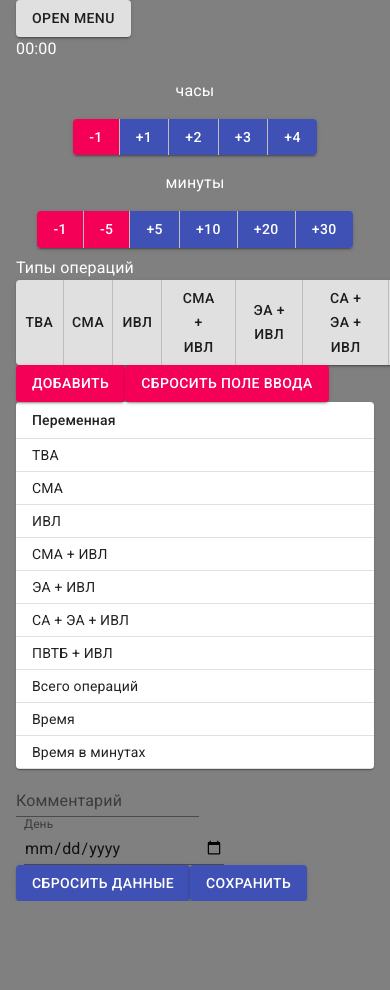
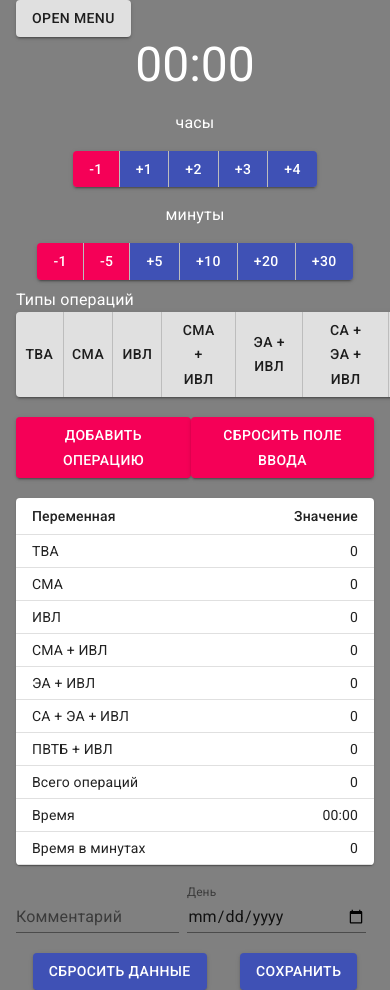
Before and after one commit to BukovY/numOperCalc, a React (Create React App) app in the folder my-app/: page / in a window 390 px wide. Shown: the top 990 px of the page. Before the commit the page ends 901 px from the top, so only its background shows below. Built offline with nearby package versions, Linux system fonts and the light colour scheme.

Commit message:
add lite mobile adaptation

```diff
--- a/my-app/src/components/DatePicker/DatePicker.tsx
+++ b/my-app/src/components/DatePicker/DatePicker.tsx
@@ -30,7 +30,6 @@ export default function DatePicker() {
   return (
     <TextField
       value={operation.date}
-      id="date"
       label="День"
       type="date"
       defaultValue="2017-05-24"
--- a/my-app/src/components/TableDay/TableDay.tsx
+++ b/my-app/src/components/TableDay/TableDay.tsx
@@ -1,7 +1,5 @@
 import Box from "@material-ui/core/Box";
 import React, { FC } from "react";
-import { useSelector } from "react-redux";
-import { RootState } from "../../redux/store";
 import { makeStyles } from "@material-ui/core/styles";
 import Table from "@material-ui/core/Table";
 import TableBody from "@material-ui/core/TableBody";
@@ -14,7 +12,7 @@ import { minToTime } from "../../utils/functions";
 
 const useStyles = makeStyles({
   table: {
-    minWidth: 650,
+    minWidth: 300,
   },
 });
 type TableDayType = {
--- a/my-app/src/components/TableDays/TableDays.module.css
+++ b/my-app/src/components/TableDays/TableDays.module.css
@@ -1,7 +1,7 @@
 .table{
   border: 1px solid #eee;
   width: 100%;
-
+  overflow: auto;
 }
 .table th {
   font-weight: bold;
--- a/my-app/src/pages/HomePage/HomePage.tsx
+++ b/my-app/src/pages/HomePage/HomePage.tsx
@@ -7,7 +7,6 @@ import { minToTime } from "../../utils/functions";
 import { ButtonsTimeDay } from "../../components/ButtonsTimeDay/ButtonsTimeDay";
 import { ButtonsOperation } from "../../components/OperationSelector/OperationSelector";
 import { TableDay } from "../../components/TableDay/TableDay";
-import { makeStyles, createStyles, Theme } from "@material-ui/core/styles";
 import Button from "@material-ui/core/Button";
 import {
   clearField,
@@ -19,18 +18,7 @@ import DatePicker from "../../components/DatePicker/DatePicker";
 import { addDayData } from "../../redux/actions/allDay";
 import { nanoid } from "nanoid";
 
-const useStyles = makeStyles((theme: Theme) =>
-  createStyles({
-    root: {
-      "& > *": {
-        margin: theme.spacing(1),
-      },
-    },
-  })
-);
-
 export const HomePage: FC = () => {
-  const classes = useStyles();
   const { time, selectedOperationType, operation } = useSelector(
     (state: RootState) => state.operCalc
   );
@@ -47,10 +35,13 @@ export const HomePage: FC = () => {
 
   return (
     <Box>
-      <Typography variant="body1">{minToTime(time)}</Typography>
+      <Typography variant="h3" align="center">
+        {minToTime(time)}
+      </Typography>
       <ButtonsTimeDay />
       <ButtonsOperation />
-
+      <br />
+      <Box display="flex" justifyContent="space-around">
         <Button
           variant="contained"
           color={
@@ -58,7 +49,7 @@ export const HomePage: FC = () => {
           }
           onClick={() => dispatch(addOperation())}
         >
-        Добавить
+          Добавить операцию
         </Button>
         <Button
           variant="contained"
@@ -69,11 +60,16 @@ export const HomePage: FC = () => {
         >
           Сбросить поле ввода
         </Button>
+      </Box>
       <br />
       <TableDay operation={operation} />
+      <br />
+      <Box display="flex" justifyContent="space-around">
         <Comment />
         <DatePicker />
+      </Box>
       <br />
+      <Box display="flex" justifyContent="space-around">
         <Button
           variant="contained"
           color="primary"
@@ -85,5 +81,6 @@ export const HomePage: FC = () => {
           Сохранить
         </Button>
       </Box>
+    </Box>
   );
 };
```
Lines whose indentation alone changed are shown as unchanged.
